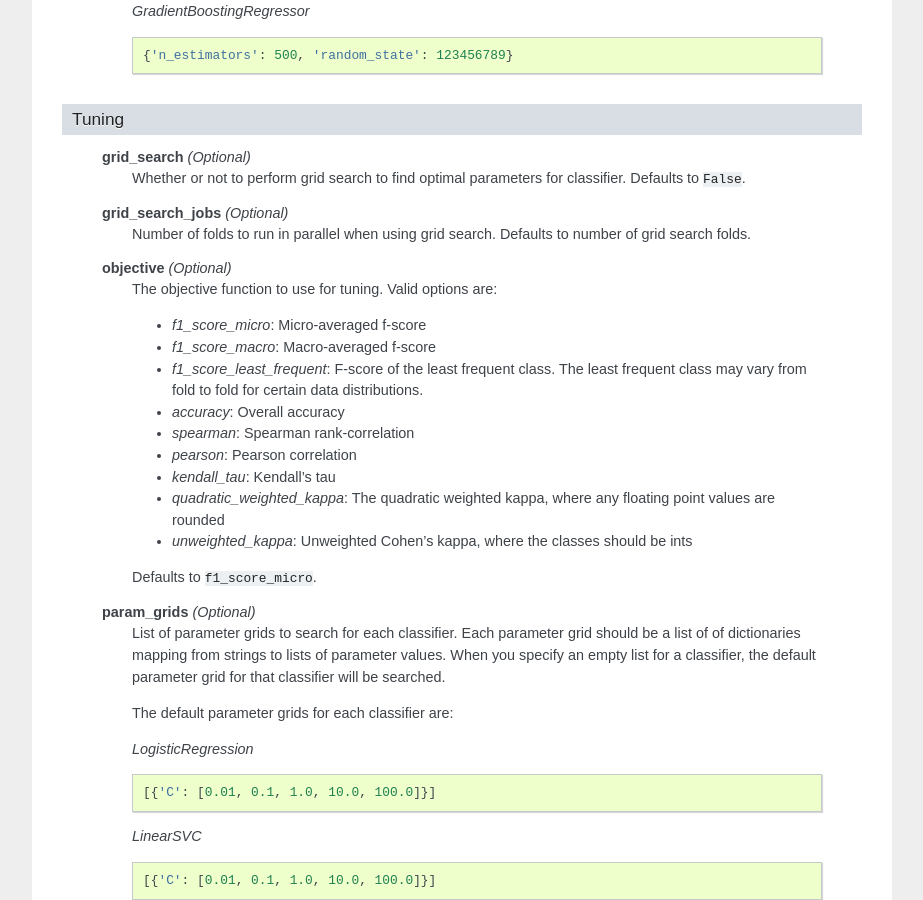
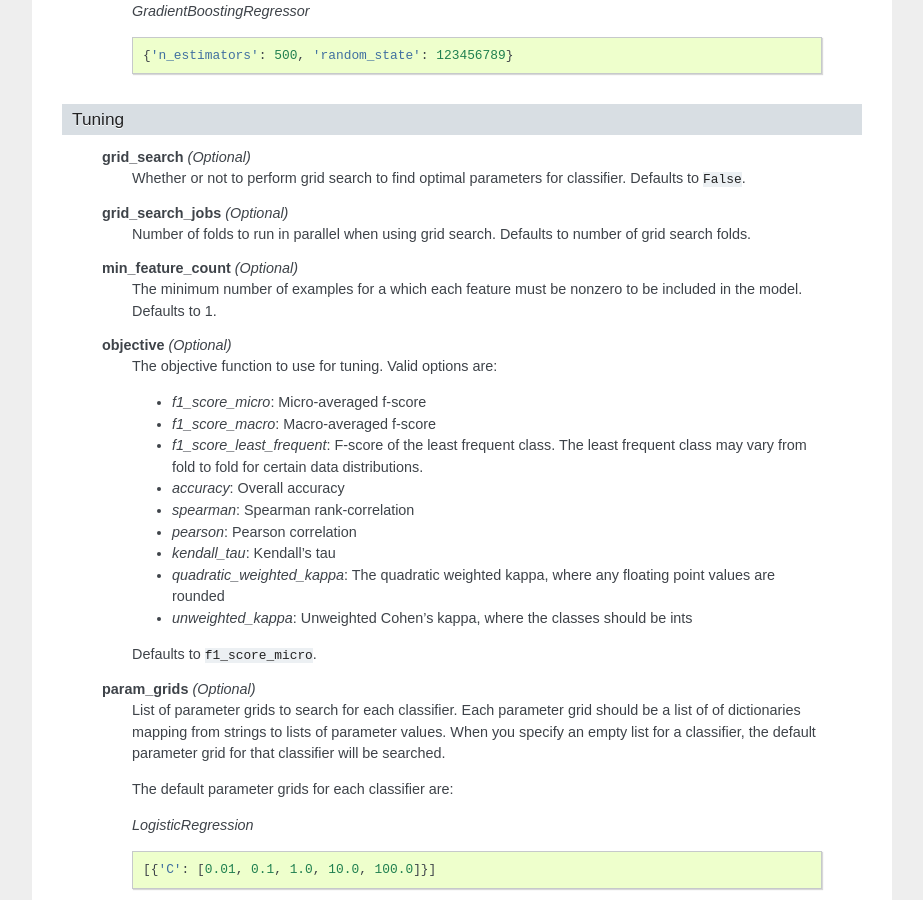
Before and after one commit to EducationalTestingService/skll, a Sphinx documentation site: the page built from doc/run_experiment.rst, in a window 1280 px wide and 900 px high, scrolled down 3118 px. Shown: the whole window, without its empty margins (198-1121 px from the left). Built offline with Sphinx 7.4.7, drawn with Linux system fonts in a browser that asks for light colours; the version number could not be read and is left out; some of the changed text lies outside the part shown.

Commit message:
Added a couple missing field descriptions to run_experiment.rst

```diff
--- a/doc/run_experiment.rst
+++ b/doc/run_experiment.rst
@@ -207,6 +207,10 @@
         Number of folds to run in parallel when using grid search. Defaults to
         number of grid search folds.
 
+    **min_feature_count** *(Optional)*
+        The minimum number of examples for a which each feature must be nonzero
+        to be included in the model. Defaults to 1.
+
     **objective** *(Optional)*
         The objective function to use for tuning. Valid options are:
 
@@ -306,6 +310,11 @@
 
            [{'C': [0.01, 0.1, 1.0, 10.0, 100.0]}]
 
+
+    **pos_label_str** *(Optional)*
+        The string label for the positive class in the binary
+        classification setting. If unspecified, an arbitrary class is
+        picked.
 
     **scale_features** *(Optional)*
         Whether to scale features by their mean (for dense data only) and
```
